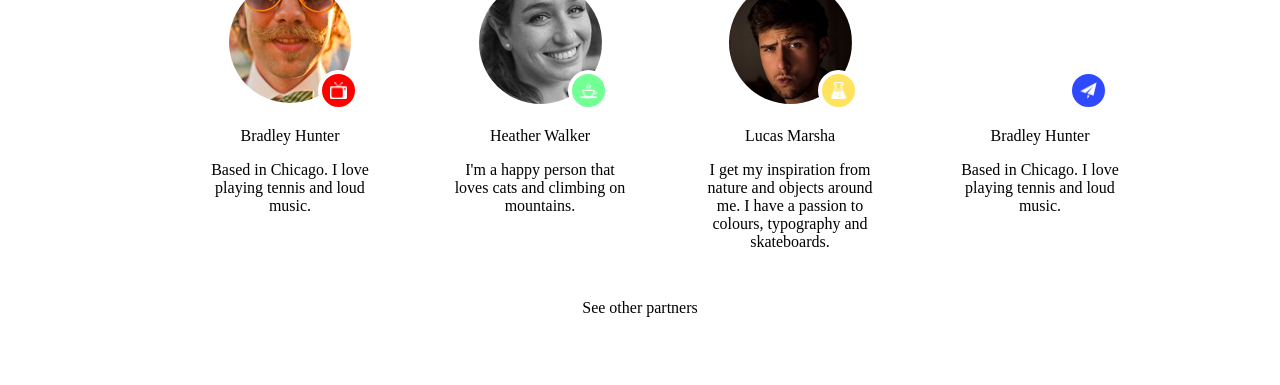
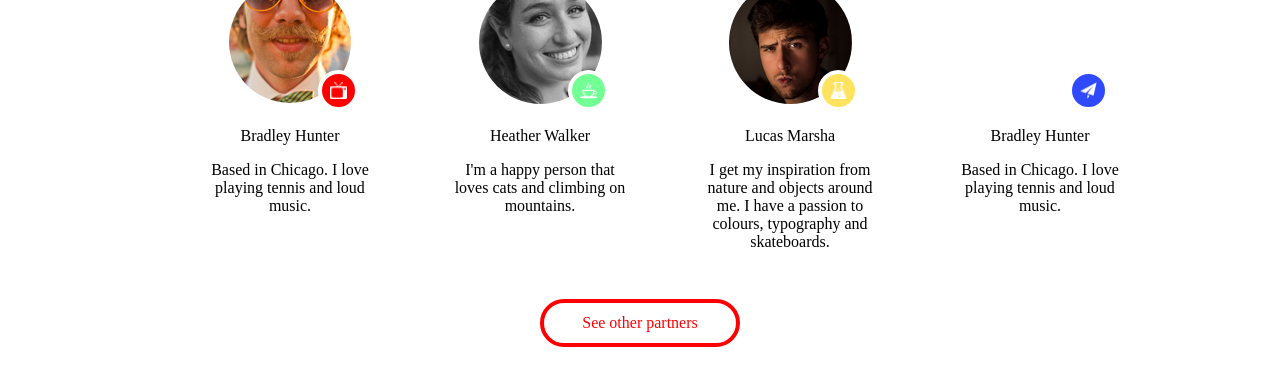
Before and after one commit to OlehBelskyi/homework-7, a plain HTML site: page index.html in a window 1280 px wide. Shown: the part 755-1140 px from the top of the page. Before the commit the page ends 1112 px from the top, so only its background shows below. Drawn offline with Linux system fonts and the light colour scheme.

Commit message:
style button see other partners

```diff
--- a/index.html
+++ b/index.html
@@ -85,7 +85,9 @@
 
     </div>
 
-    <div>See other partners</div>
+    <div class="see-other-partners">
+        <div>See other partners</div>
+    </div>
 </div>
 </body>
 </html>
--- a/public/css/style.css
+++ b/public/css/style.css
@@ -45,6 +45,8 @@ body {
     display: flex;
     flex-direction: column;
     text-align: center;
+
+    align-items: center;
 
     padding: 20px;
     margin: 20px;
@@ -124,3 +126,15 @@ body {
 .user-bio{
     margin: 8px;
 }
+
+.see-other-partners{
+    display: flex;
+    width: 192px;
+    height: 40px;
+    border: 4px solid red;
+    border-radius: 40px;
+    text-align: center;
+    color: red;
+    align-items: center;
+    justify-content: center;
+}
```
